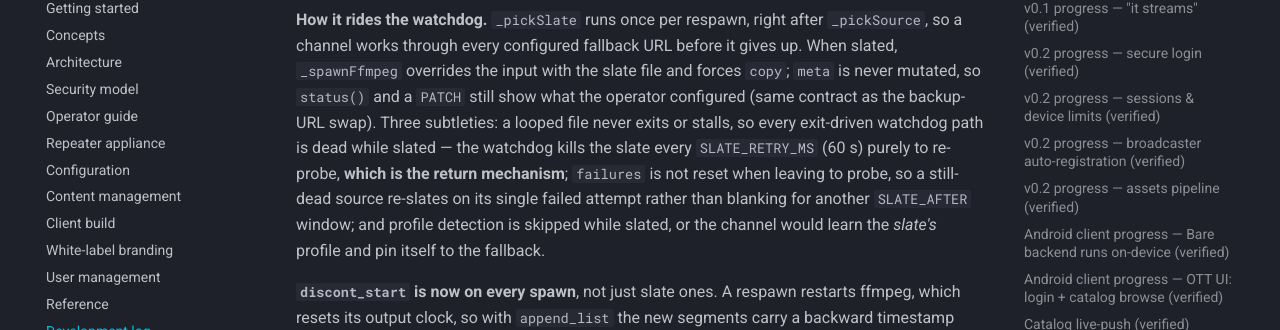
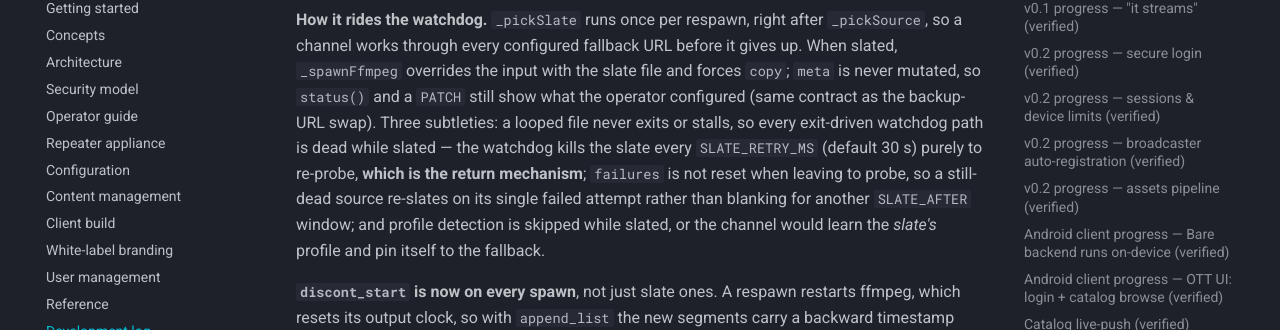
Before and after one commit to AbueloSimpson/aliran, an MkDocs documentation site: the page built from docs/devlog.md, in a window 1280 px wide and 900 px high, scrolled down 40278 px. Shown: the part 127-457 px from the top of the window. Built offline with MkDocs 1.6.1 and Material for MkDocs 9.7.7, drawn with Linux system fonts in a browser that asks for light colours; comment, search, counter and statistics services are not loaded.

Commit message:
docs(devlog): correct the slate re-probe interval (60s → default 30s)
The S30 devlog entry still stated the old 60s re-probe default; the shipped
default is 30s (824f633). One-line fix for internal consistency.

```diff
--- a/docs/devlog.md
+++ b/docs/devlog.md
@@ -1558,7 +1558,7 @@ so a channel works through every configured fallback URL before it gives up. Whe
 mutated, so `status()` and a `PATCH` still show what the operator configured (same contract as
 the backup-URL swap). Three subtleties: a looped file never exits or stalls, so every
 exit-driven watchdog path is dead while slated — the watchdog kills the slate every
-`SLATE_RETRY_MS` (60 s) purely to re-probe, **which is the return mechanism**; `failures` is
+`SLATE_RETRY_MS` (default 30 s) purely to re-probe, **which is the return mechanism**; `failures` is
 not reset when leaving to probe, so a still-dead source re-slates on its single failed attempt
 rather than blanking for another `SLATE_AFTER` window; and profile detection is skipped while
 slated, or the channel would learn the *slate's* profile and pin itself to the fallback.
```
